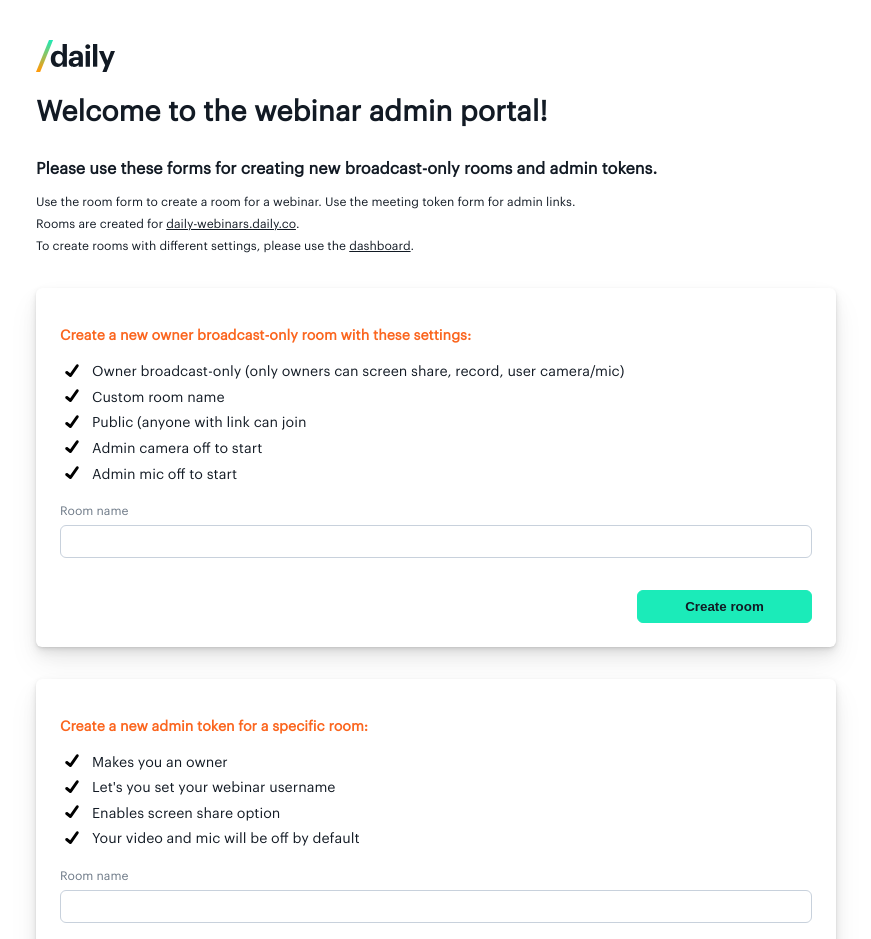
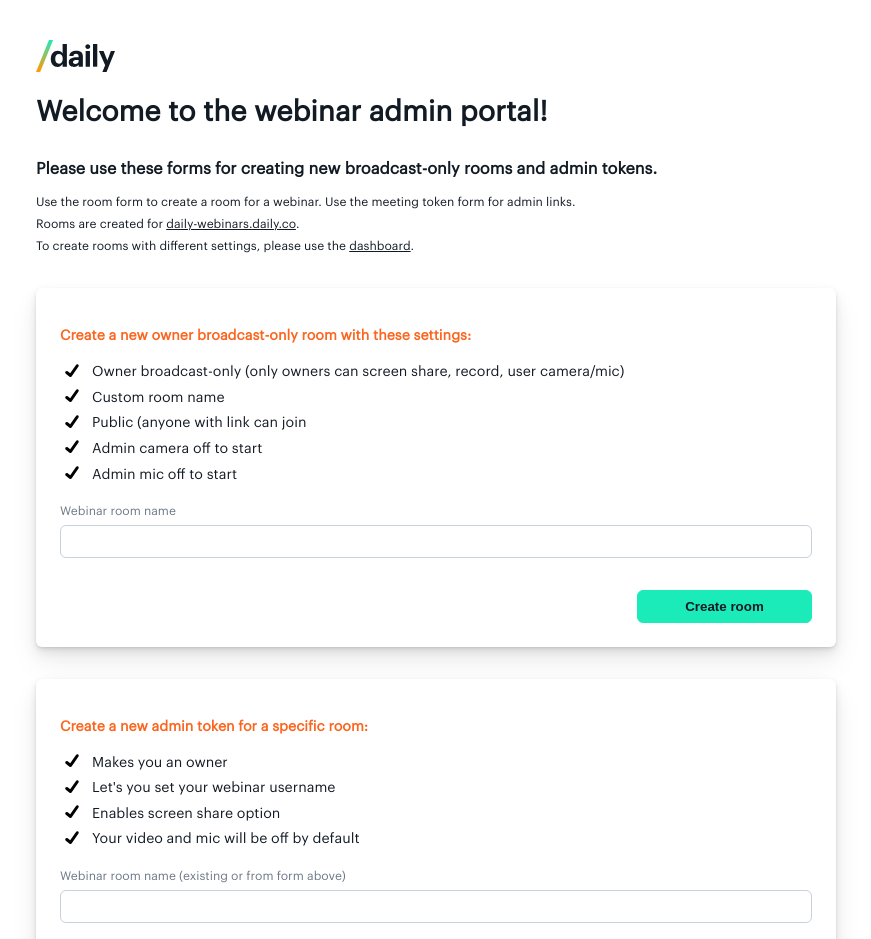
Before and after one commit to daily-demos/webinar-admin, a React (Create React App) app: page / in a window 1280 px wide. Shown: the top 939 px of the page, without its empty margins (204-1075 px from the left). Built offline with nearby package versions, Linux system fonts and the light colour scheme.

Commit message:
update form labels

```diff
--- a/src/components/RoomForm.jsx
+++ b/src/components/RoomForm.jsx
@@ -98,7 +98,7 @@
           <ListItemText>Admin mic off to start</ListItemText>
         </SettingsListItem>
       </SettingsList>
-      <Label htmlFor="roomName">Room name</Label>
+      <Label htmlFor="roomName">Webinar room name</Label>
       <Input ref={roomInputRef} id="roomName" type="text" required />
       <SubmitButton type="submit" value="Create room" disabled={submitting} />
       {errorMessage && <ErrorMessage>{errorMessage}</ErrorMessage>}
--- a/src/components/TokenForm.jsx
+++ b/src/components/TokenForm.jsx
@@ -92,16 +92,17 @@
           <ListItemText>Your video and mic will be off by default</ListItemText>
         </SettingsListItem>
       </SettingsList>
-      <Label htmlFor="roomName">Room name</Label>
+      <Label htmlFor="roomName">
+        Webinar room name (existing or from form above)
+      </Label>
       <Input ref={roomInputRef} id="roomName" type="text" required />
-      <Label htmlFor="userName">Username</Label>
+      <Label htmlFor="userName">Admin's username</Label>
       <Input ref={usernameInputRef} id="userName" type="text" required />
       <SubmitButton type="submit" value="Create token" disabled={submitting} />
       {errorMessage && <ErrorMessage>{errorMessage}</ErrorMessage>}
       {tokenInfo && (
         <ResultsContainer>
           <ClearButton onClick={clear}>Clear results</ClearButton>
-
           <Result
             column
             main
```
